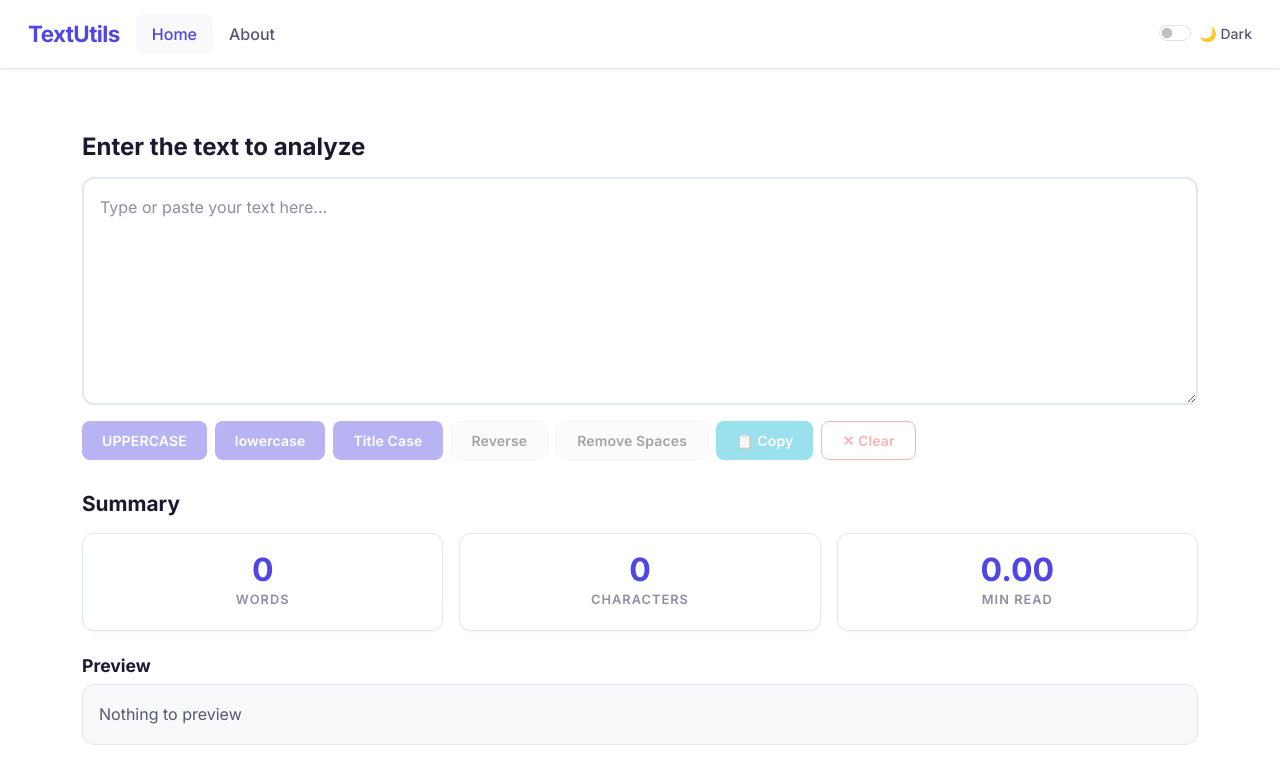
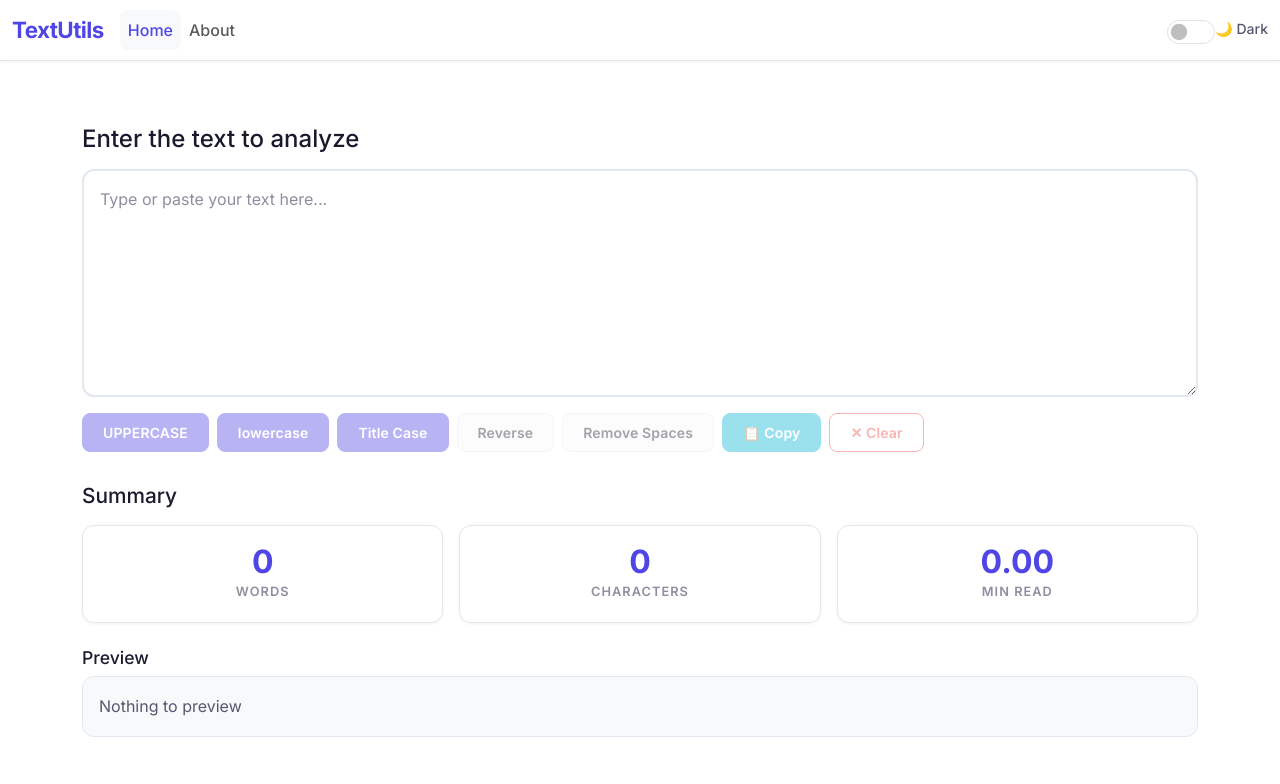
Before and after one commit to muhammadAzeem0x000/ReactApp_textUtils, a React (Create React App) app: page / in a window 1280 px wide. Shown: the top 784 px of the page. Built offline with nearby package versions, Linux system fonts and the light colour scheme; a small style sheet from the web is missing; the HTML template or start-up script is replaced by a standard one.

Commit message:
Fixed UI

```diff
--- a/public/index.html
+++ b/public/index.html
@@ -14,8 +14,6 @@
     <link
       href="https://cdn.jsdelivr.net/npm/bootstrap@5.3.3/dist/css/bootstrap.min.css"
       rel="stylesheet"
-      integrity="sha384-QWTKZyjpPEjISv5WaRU9OFeRpok6YcnS/1fA3ZbITJc0Rl+hSwCMvIyMEi4CHAZ1"
-      crossorigin="anonymous"
     />
     <title>TextUtils – Text Manipulation Tool</title>
   </head>
@@ -24,8 +22,6 @@
     <div id="root"></div>
     <script
       src="https://cdn.jsdelivr.net/npm/bootstrap@5.3.3/dist/js/bootstrap.bundle.min.js"
-      integrity="sha384-YvpcrYf0tY3lHB60NNkmXc5s9fDVZLESaAA55NDzOxhy9GkcIdslK1eN7N6jIeHz"
-      crossorigin="anonymous"
     ></script>
   </body>
 </html>
--- a/src/components/navbar.js
+++ b/src/components/navbar.js
@@ -4,11 +4,13 @@ import { useTheme } from '../context/ThemeContext';
 export default function Navbar({ title = 'TextUtils', aboutText = 'About' }) {
   const { mode, toggleMode } = useTheme();
   const location = useLocation();
+  const isDark = mode === 'dark';
 
   return (
-    <nav className="navbar navbar-expand-lg">
+    <nav className={`navbar navbar-expand-lg ${isDark ? 'navbar-dark bg-dark' : 'navbar-light bg-light'}`}
+         style={{ backgroundColor: isDark ? 'var(--bg-navbar)' : 'var(--bg-navbar)' }}>
       <div className="container-fluid">
-        <Link className="navbar-brand" to="/">
+        <Link className="navbar-brand fw-bold" to="/">
           {title}
         </Link>
         <button
@@ -42,19 +44,21 @@ export default function Navbar({ title = 'TextUtils', aboutText = 'About' }) {
               </Link>
             </li>
           </ul>
-          <div className="form-check form-switch">
+          <div className="d-flex align-items-center">
+            <div className="form-check form-switch mb-0">
               <input
                 className="form-check-input"
                 onChange={toggleMode}
                 type="checkbox"
                 role="switch"
                 id="darkModeSwitch"
-              checked={mode === 'dark'}
+                checked={isDark}
                 aria-label="Toggle dark mode"
               />
               <label className="form-check-label" htmlFor="darkModeSwitch">
-              {mode === 'dark' ? '☀️ Light' : '🌙 Dark'}
+                {isDark ? '☀️ Light' : '🌙 Dark'}
               </label>
+            </div>
           </div>
         </div>
       </div>
--- a/src/index.css
+++ b/src/index.css
@@ -49,13 +49,7 @@
   --shadow-lg: 0 8px 24px rgba(0, 0, 0, 0.5);
 }
 
-/* ─── Global Reset & Base ── */
-*,
-*::before,
-*::after {
-  box-sizing: border-box;
-}
-
+/* ─── Global Base ── */
 body {
   margin: 0;
   font-family: 'Inter', -apple-system, BlinkMacSystemFont, 'Segoe UI', Roboto, sans-serif;
@@ -67,13 +61,8 @@ body {
               color var(--transition-speed) ease;
 }
 
-code {
-  font-family: source-code-pro, Menlo, Monaco, Consolas, 'Courier New', monospace;
-}
-
 h1, h2, h3, h4, h5, h6 {
   color: var(--text-primary);
-  font-weight: 700;
 }
 
 p {
@@ -81,78 +70,59 @@ p {
   line-height: 1.7;
 }
 
-a {
-  color: var(--accent-primary);
-  text-decoration: none;
-  transition: color var(--transition-speed) ease;
-}
-
-a:hover {
-  color: var(--accent-hover);
-}
-
 hr {
   border-color: var(--border-color);
   opacity: 0.5;
 }
 
-/* ─── Navbar ── */
+/* ─── Navbar Overrides (on top of Bootstrap) ── */
 .navbar {
-  background-color: var(--bg-navbar);
+  background-color: var(--bg-navbar) !important;
   border-bottom: 1px solid var(--border-color);
   box-shadow: var(--shadow-sm);
-  padding: 0.75rem 1rem;
   transition: background-color var(--transition-speed) ease,
               border-color var(--transition-speed) ease;
 }
 
-.navbar-brand {
+.navbar .navbar-brand {
   font-weight: 700;
   font-size: 1.4rem;
   color: var(--accent-primary) !important;
   letter-spacing: -0.025em;
 }
 
-.navbar-brand:hover {
+.navbar .navbar-brand:hover {
   color: var(--accent-hover) !important;
 }
 
-.nav-link {
-  color: var(--text-secondary) !important;
+.navbar .nav-link {
   font-weight: 500;
-  padding: 0.5rem 1rem !important;
   border-radius: 8px;
   transition: all var(--transition-speed) ease;
 }
 
-.nav-link:hover,
-.nav-link.active {
+.navbar .nav-link:hover,
+.navbar .nav-link.active {
   color: var(--accent-primary) !important;
   background-color: var(--bg-secondary);
 }
 
-.navbar-toggler {
-  border: 1px solid var(--border-color);
-}
-
-.navbar-toggler-icon {
-  filter: var(--text-primary);
-}
-
-[data-theme='dark'] .navbar-toggler-icon {
-  filter: invert(1);
-}
-
-.form-check-label {
+.navbar .form-check-label {
   color: var(--text-secondary);
   font-size: 0.875rem;
   font-weight: 500;
   user-select: none;
 }
 
-.form-check-input:checked {
+.navbar .form-check-input:checked {
   background-color: var(--accent-primary);
   border-color: var(--accent-primary);
+}
+
+.navbar .form-switch .form-check-input {
+  cursor: pointer;
+  width: 3em;
+  height: 1.5em;
 }
 
 /* ─── Alert ── */
@@ -188,26 +158,29 @@ hr {
   color: var(--text-primary);
 }
 
-.text-area {
+.text-area.form-control {
+  width: 100% !important;
   background-color: var(--bg-textarea) !important;
   color: var(--text-primary) !important;
   border: 2px solid var(--border-color) !important;
   border-radius: var(--radius) !important;
   font-size: 1rem;
+  font-family: 'Inter', sans-serif;
   padding: 1rem;
   resize: vertical;
+  min-height: 180px;
   transition: border-color var(--transition-speed) ease,
               background-color var(--transition-speed) ease,
               box-shadow var(--transition-speed) ease;
 }
 
-.text-area:focus {
+.text-area.form-control:focus {
   border-color: var(--accent-primary) !important;
   box-shadow: 0 0 0 3px rgba(79, 70, 229, 0.15) !important;
   outline: none;
 }
 
-.text-area::placeholder {
+.text-area.form-control::placeholder {
   color: var(--text-muted);
 }
 
@@ -224,7 +197,6 @@ hr {
   padding: 0.5rem 1.25rem;
   font-weight: 600;
   font-size: 0.875rem;
-  border: none;
   transition: all var(--transition-speed) ease;
   letter-spacing: 0.01em;
 }
@@ -245,11 +217,13 @@ hr {
 
 .button-group .btn-primary {
   background-color: var(--accent-primary);
+  border-color: var(--accent-primary);
   color: #fff;
 }
 
 .button-group .btn-primary:hover:not(:disabled) {
   background-color: var(--accent-hover);
+  border-color: var(--accent-hover);
 }
 
 .button-group .btn-secondary {
@@ -264,11 +238,13 @@ hr {
 
 .button-group .btn-info {
   background-color: var(--btn-info-bg);
+  border-color: var(--btn-info-bg);
   color: #fff;
 }
 
 .button-group .btn-info:hover:not(:disabled) {
   background-color: var(--btn-info-hover);
+  border-color: var(--btn-info-hover);
 }
 
 .button-group .btn-outline-danger {
@@ -300,7 +276,7 @@ hr {
 
 .stats-grid {
   display: grid;
-  grid-template-columns: repeat(auto-fit, minmax(140px, 1fr));
+  grid-template-columns: repeat(3, 1fr);
   gap: 1rem;
   margin-bottom: 1.5rem;
 }
@@ -322,6 +298,8 @@ hr {
 
 .stat-card:hover {
   box-shadow: var(--shadow-md);
+  transform: translateY(-2px);
+  transition: all var(--transition-speed) ease;
 }
 
 .stat-value {
```
Lines whose indentation alone changed are shown as unchanged.
